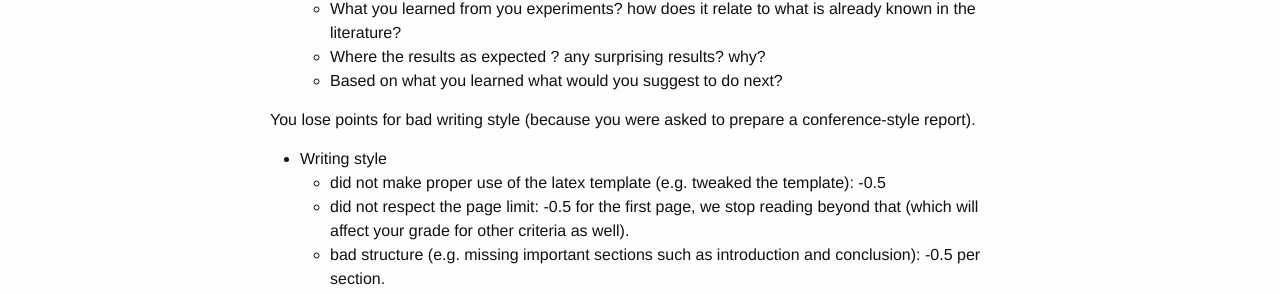
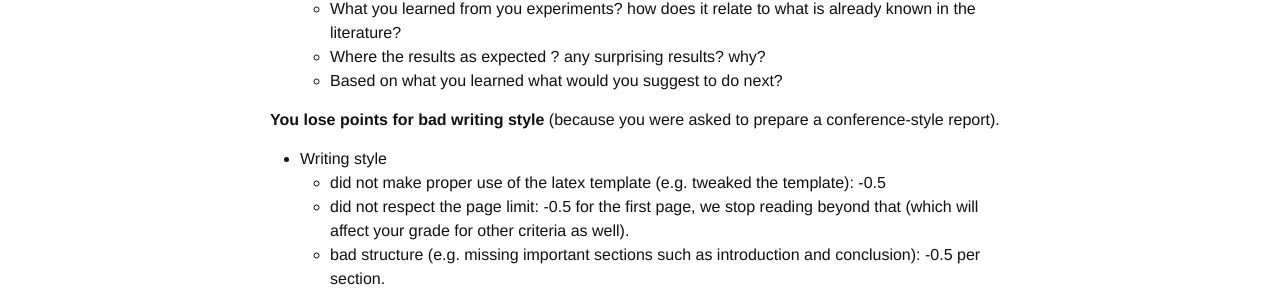
Before and after one commit to cl-illc/nlp1, a Jekyll site: the page built from assessment.md, in a window 1280 px wide. Shown: the part 1018-1312 px from the top of the page. Built offline with Jekyll 4.4.1, drawn with Linux system fonts in a browser that asks for light colours.

```diff
--- a/assessment.md
+++ b/assessment.md
@@ -37,7 +37,7 @@ cover the main techniques ("building blocks") used in your project (e.g. word em
     - Where the results as expected ? any surprising results? why?
     - Based on what you learned what would you suggest to do next?
 
-You lose points for bad writing style (because you were asked to prepare a conference-style report).
+**You lose points for bad writing style** (because you were asked to prepare a conference-style report).
 
 * Writing style
     * did not make proper use of the latex template (e.g. tweaked the template): -0.5
```
